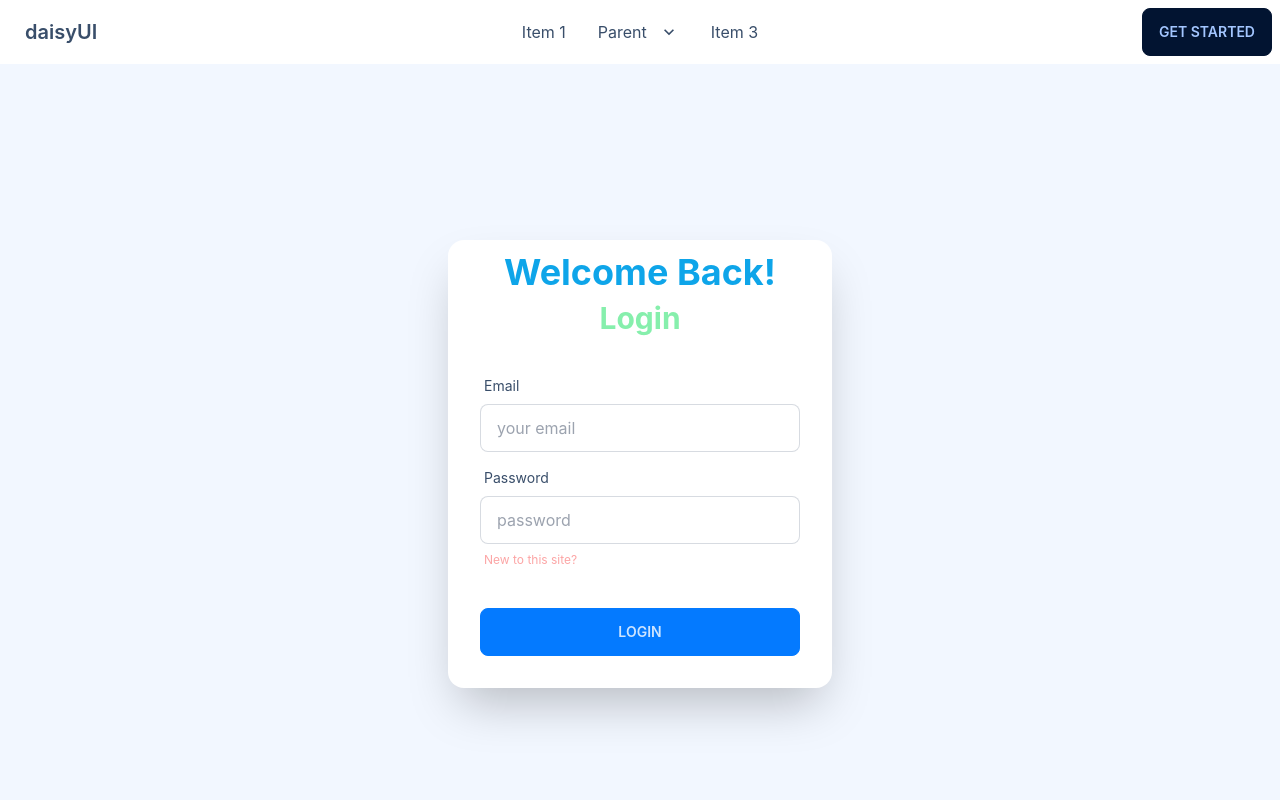
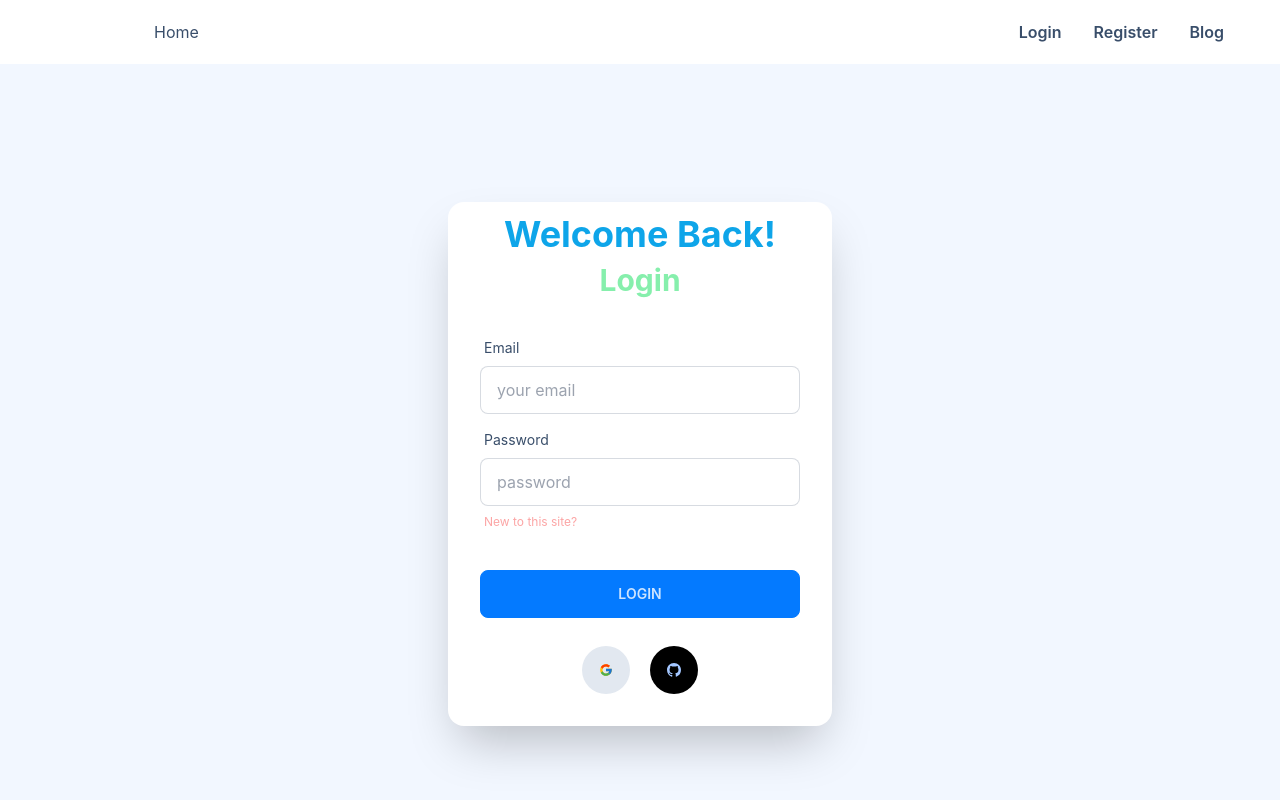
Before and after one commit to moddas311/service-review-client, a React (Create React App) app: page /login in a window 1280 px wide. Shown: the top 800 px of the page. Built offline with nearby package versions, Linux system fonts and the light colour scheme.

Commit message:
some routes are added

```diff
--- a/package.json
+++ b/package.json
@@ -10,6 +10,7 @@
     "firebase": "^9.13.0",
     "react": "^18.2.0",
     "react-dom": "^18.2.0",
+    "react-icons": "^4.6.0",
     "react-router-dom": "^6.4.3",
     "react-scripts": "5.0.1",
     "react-toastify": "^9.1.1",
--- a/src/Routes/Routes/Routes.js
+++ b/src/Routes/Routes/Routes.js
@@ -1,4 +1,5 @@
 import { createBrowserRouter } from "react-router-dom";
+import Blog from "../../components/Pages/Blog/Blog";
 import Home from "../../components/Pages/Home/Home";
 import Login from "../../components/Pages/Login/Login/Login";
 import Register from "../../components/Pages/Login/Register/Register";
@@ -20,6 +21,10 @@ const routes = createBrowserRouter([
             {
                 path: '/register',
                 element: <Register />
+            },
+            {
+                path: '/blog',
+                element: <Blog />
             }
         ]
     }
--- a/src/components/Pages/Login/Login/Login.js
+++ b/src/components/Pages/Login/Login/Login.js
@@ -1,5 +1,7 @@
 import React from 'react';
 import { Link } from 'react-router-dom';
+import { FcGoogle } from 'react-icons/fc';
+import { BsGithub } from 'react-icons/bs';
 
 const Login = () => {
 
@@ -37,7 +39,12 @@ const Login = () => {
                     <div className="form-control mt-6">
                         <button className="btn btn-primary">Login</button>
                     </div>
+                    <div className="text-center mt-5">
+                        <button className="btn btn-circle bg-slate-200 border-none mr-5"><FcGoogle /></button>
+                        <button className="btn btn-circle  bg-black border-none"><BsGithub /></button>
+                    </div>
                 </form>
+
             </div>
         </div>
     );
--- a/src/components/Pages/Login/Register/Register.js
+++ b/src/components/Pages/Login/Register/Register.js
@@ -2,6 +2,16 @@ import React from 'react';
 import { Link } from 'react-router-dom';
 
 const Register = () => {
+
+    const handleRegister = event => {
+        event.preventDefault();
+        const form = event.target;
+        const name = form.name.value;
+        const email = form.email.value;
+        const password = form.password.value;
+        console.log(name, email, password);
+    }
+
     return (
         <div className="hero min-h-screen bg-base-200">
             <div className="card flex-shrink-0 w-full max-w-sm shadow-2xl bg-base-100">
@@ -9,7 +19,7 @@ const Register = () => {
                     <h4 className='text-4xl mb-2 text-sky-500'>Welcome!</h4>
                     <h3 className='text-3xl text-green-300'>Register</h3>
                 </div>
-                <form className="card-body">
+                <form onSubmit={handleRegister} className="card-body">
                     <div className="form-control">
                         <label className="label">
                             <span className="label-text">Name</span>
--- a/src/components/Pages/Shared/NavBar/NavBar.js
+++ b/src/components/Pages/Shared/NavBar/NavBar.js
@@ -1,48 +1,47 @@
 import React from 'react';
+import { Link } from 'react-router-dom';
 
 const NavBar = () => {
+
+    const menuItems = <>
+
+        <li className='font-semibold'><Link to='/login'>Login</Link></li>
+        <li className='font-semibold'><Link to='/register'>Register</Link></li>
+        <li className='font-semibold'><Link to='/blog'>Blog</Link></li>
+
+
+    </>
+
     return (
-        <div className="navbar bg-base-100">
+        <div className="navbar h-10   bg-base-100">
             <div className="navbar-start">
                 <div className="dropdown">
                     <label tabIndex={0} className="btn btn-ghost lg:hidden">
                         <svg xmlns="http://www.w3.org/2000/svg" className="h-5 w-5" fill="none" viewBox="0 0 24 24" stroke="currentColor"><path strokeLinecap="round" strokeLinejoin="round" strokeWidth="2" d="M4 6h16M4 12h8m-8 6h16" /></svg>
                     </label>
                     <ul tabIndex={0} className="menu menu-compact dropdown-content mt-3 p-2 shadow bg-base-100 rounded-box w-52">
-                        <li><a>Item 1</a></li>
-                        <li tabIndex={0}>
-                            <a className="justify-between">
-                                Parent
-                                <svg className="fill-current" xmlns="http://www.w3.org/2000/svg" width="24" height="24" viewBox="0 0 24 24"><path d="M8.59,16.58L13.17,12L8.59,7.41L10,6L16,12L10,18L8.59,16.58Z" /></svg>
-                            </a>
-                            <ul className="p-2">
-                                <li><a>Submenu 1</a></li>
-                                <li><a>Submenu 2</a></li>
-                            </ul>
-                        </li>
-                        <li><a>Item 3</a></li>
+                        {menuItems}
                     </ul>
                 </div>
-                <a className="btn btn-ghost normal-case text-xl">daisyUI</a>
+                <Link to='/' className="btn btn-ghost normal-case text-xl mr-24">
+                    <img src='' alt="" />
+                </Link>
+                <div>
+                    <ul className="menu menu-horizontal  p-0">
+                        <li>
+                            <Link to='/'>Home</Link>
+                        </li>
+                    </ul>
+                </div>
             </div>
-            <div className="navbar-center hidden lg:flex">
-                <ul className="menu menu-horizontal p-0">
-                    <li><a>Item 1</a></li>
-                    <li tabIndex={0}>
-                        <a>
-                            Parent
-                            <svg className="fill-current" xmlns="http://www.w3.org/2000/svg" width="20" height="20" viewBox="0 0 24 24"><path d="M7.41,8.58L12,13.17L16.59,8.58L18,10L12,16L6,10L7.41,8.58Z" /></svg>
-                        </a>
-                        <ul className="p-2">
-                            <li><a>Submenu 1</a></li>
-                            <li><a>Submenu 2</a></li>
-                        </ul>
-                    </li>
-                    <li><a>Item 3</a></li>
+
+
+            <div className="navbar-end">
+                <ul className='pr-8'>
+                    <ul className="menu menu-horizontal p-0">
+                        {menuItems}
+                    </ul>
                 </ul>
-            </div>
-            <div className="navbar-end">
-                <a className="btn">Get started</a>
             </div>
         </div>
     );
```
Also changed, not shown: 1 other file (tests, documents, lock files or other folders).
